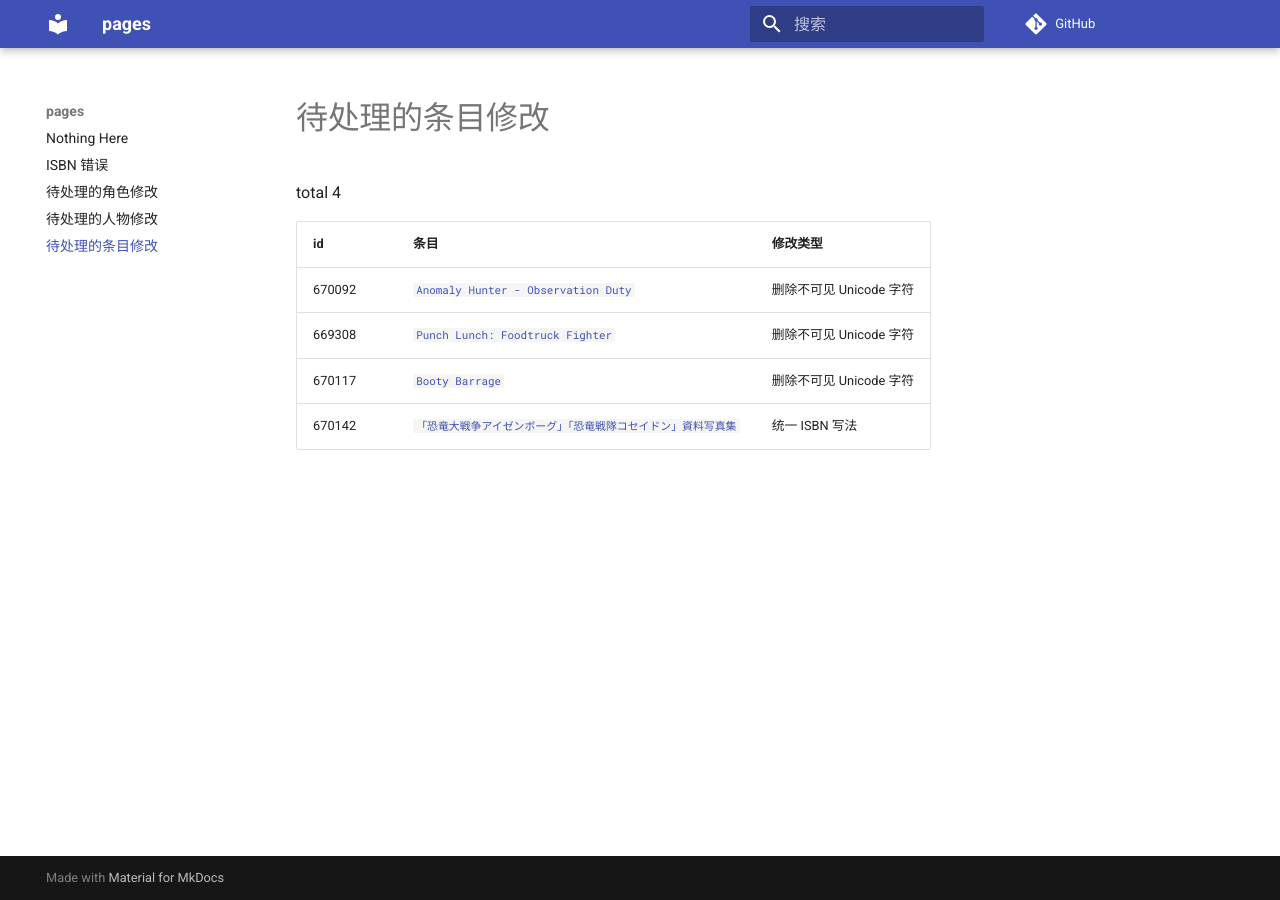
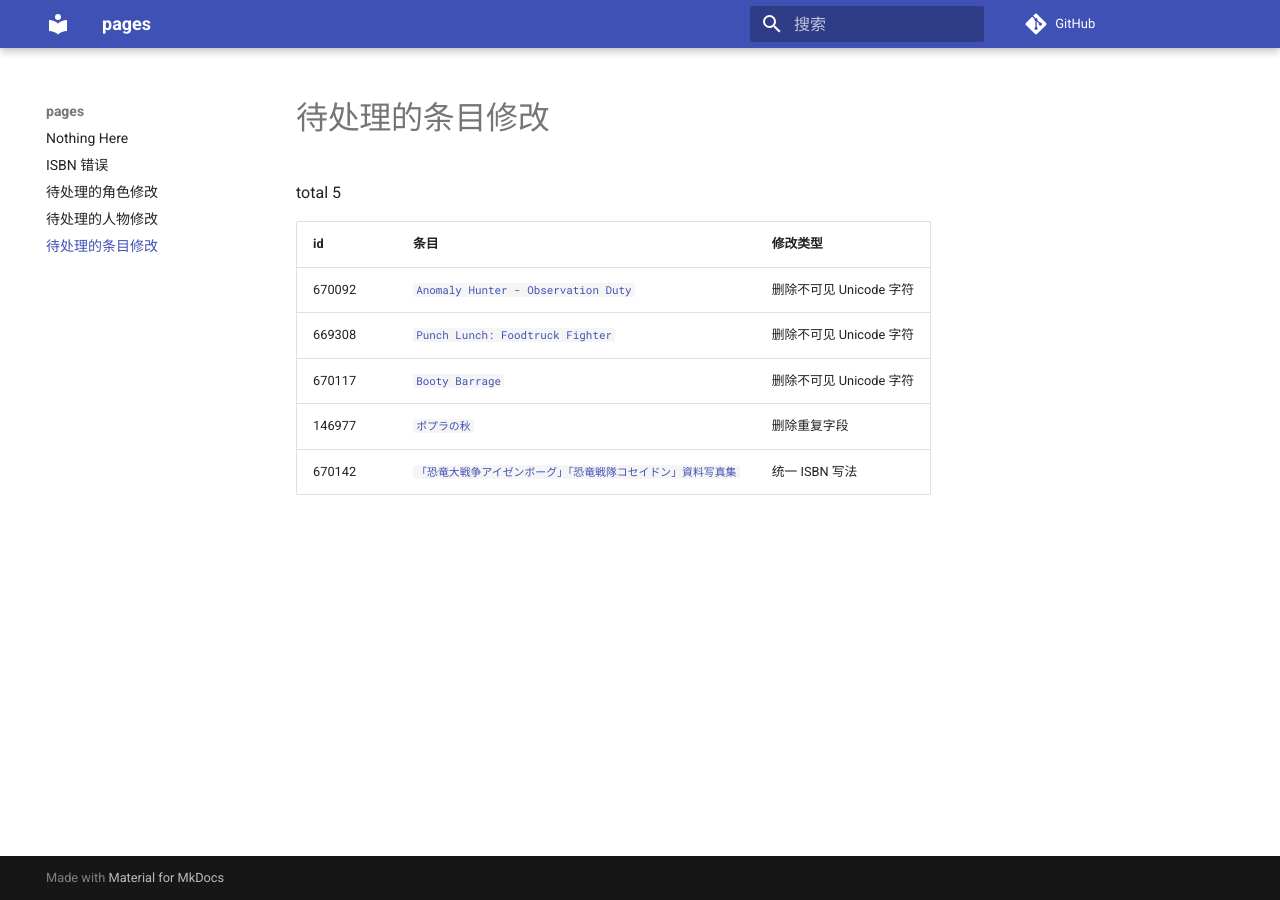
Before and after one commit to trim21/bangumi-pages, an MkDocs documentation site: the page built from docs/pending-subject-changes.md, in a window 1280 px wide. Built offline with MkDocs 1.6.1 and Material for MkDocs 9.7.7, drawn with Linux system fonts in a browser that asks for light colours; comment, search, counter and statistics services are not loaded.

Commit message:
update pending-changes.md

```diff
--- a/docs/pending-subject-changes.md
+++ b/docs/pending-subject-changes.md
@@ -1,10 +1,11 @@
 # 待处理的条目修改
 
-total 4
+total 5
 
 | id | 条目 | 修改类型 |
 | --- | --- | --- |
 | 670092 | [`Anomaly Hunter - Observation Duty`](https://bgm.tv/subject/670092) | 删除不可见 Unicode 字符 |
 | 669308 | [`Punch Lunch: Foodtruck Fighter`](https://bgm.tv/subject/669308) | 删除不可见 Unicode 字符 |
 | 670117 | [`Booty Barrage`](https://bgm.tv/subject/670117) | 删除不可见 Unicode 字符 |
+| 146977 | [`ポプラの秋`](https://bgm.tv/subject/146977) | 删除重复字段 |
 | 670142 | [`「恐竜大戦争アイゼンボーグ」「恐竜戦隊コセイドン」資料写真集`](https://bgm.tv/subject/670142) | 统一 ISBN 写法 |
```
